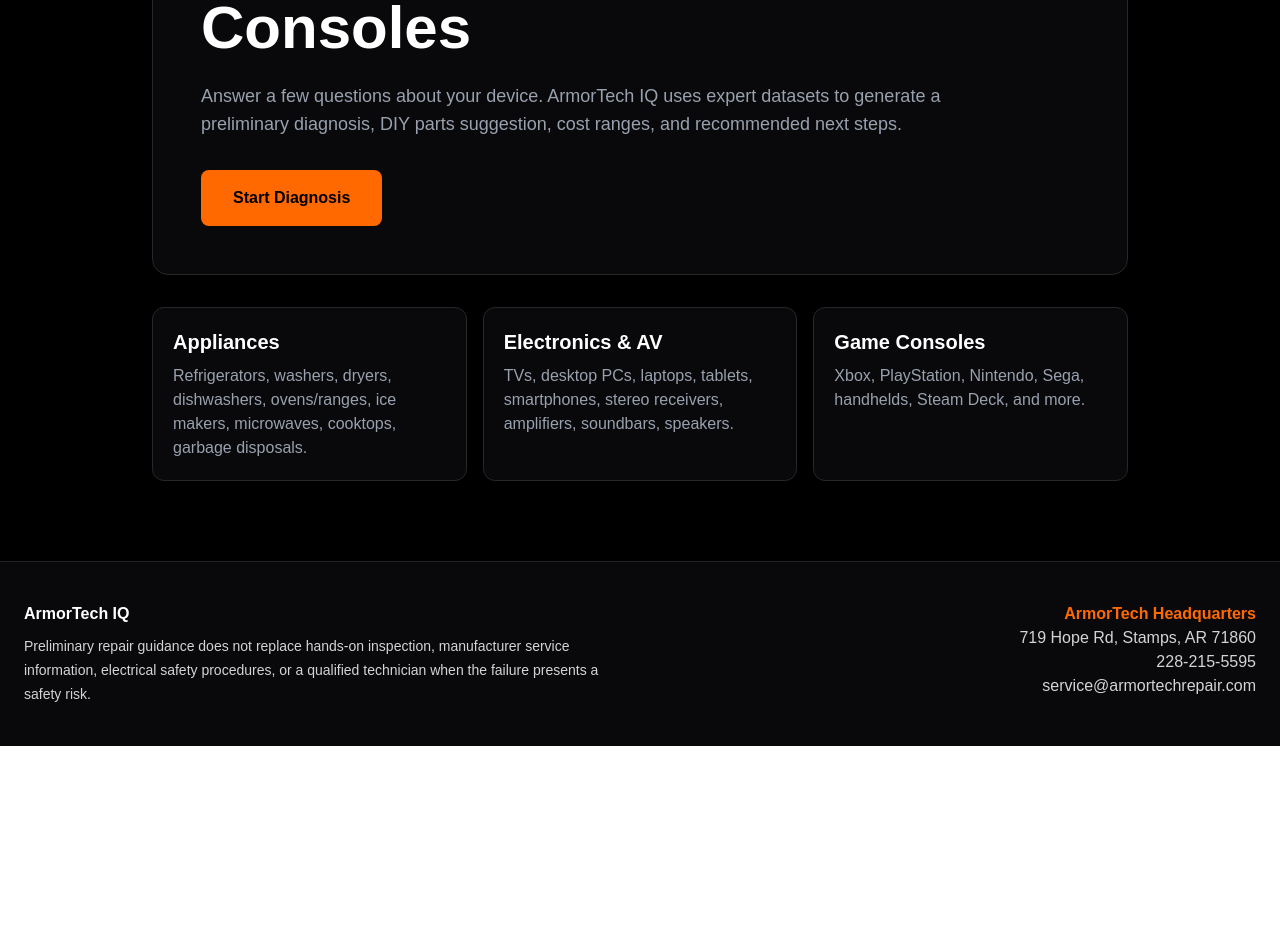
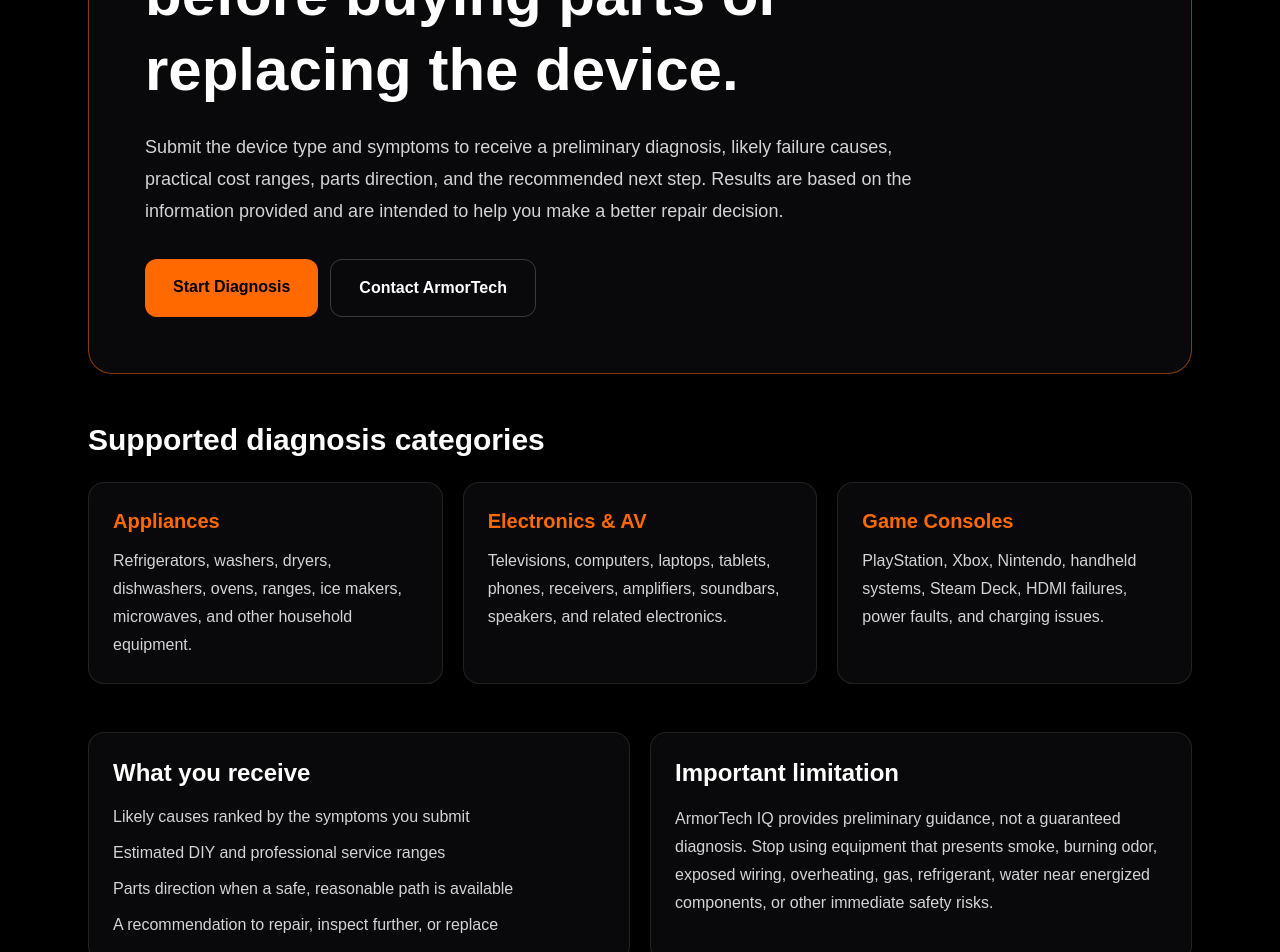
Before and after one commit to CenturionWho/armortech-iq, a Next.js app: page / in a window 1280 px wide. Shown: the part 360-1312 px from the top of the page. Before the commit the page ends 1106 px from the top, so only its background shows below. Built offline with nearby package versions, Linux system fonts and the light colour scheme.

Commit message:
Rewrite IQ homepage for customer-facing clarity

```diff
--- a/app/page.tsx
+++ b/app/page.tsx
@@ -1,49 +1,90 @@
 import Link from "next/link";
+
+const categories = [
+  {
+    title: "Appliances",
+    text: "Refrigerators, washers, dryers, dishwashers, ovens, ranges, ice makers, microwaves, and other household equipment.",
+  },
+  {
+    title: "Electronics & AV",
+    text: "Televisions, computers, laptops, tablets, phones, receivers, amplifiers, soundbars, speakers, and related electronics.",
+  },
+  {
+    title: "Game Consoles",
+    text: "PlayStation, Xbox, Nintendo, handheld systems, Steam Deck, HDMI failures, power faults, and charging issues.",
+  },
+];
 
 export default function Home() {
   return (
     <main className="min-h-screen bg-black text-white">
-      <section className="max-w-5xl mx-auto px-6 py-20">
-        <div className="border border-zinc-800 bg-zinc-950 rounded-2xl p-8 md:p-12">
-          <p className="text-orange-500 font-semibold mb-3">ArmorTech IQ</p>
-          <h1 className="text-4xl md:text-6xl font-bold mb-6">
-            Smart Repair Diagnosis for Appliances, Electronics, and Consoles
+      <section className="mx-auto max-w-6xl px-6 py-20">
+        <div className="rounded-3xl border border-orange-500/50 bg-zinc-950 p-8 shadow-2xl md:p-14">
+          <p className="mb-3 text-sm font-black uppercase tracking-[0.22em] text-orange-500">
+            ArmorTech IQ
+          </p>
+          <h1 className="max-w-4xl text-4xl font-black leading-tight md:text-6xl">
+            Start with a clearer repair path before buying parts or replacing the device.
           </h1>
-          <p className="text-gray-400 text-lg mb-8 max-w-3xl">
-            Answer a few questions about your device. ArmorTech IQ uses expert
-            datasets to generate a preliminary diagnosis, DIY parts suggestion,
-            cost ranges, and recommended next steps.
+          <p className="mt-6 max-w-3xl text-lg leading-8 text-zinc-300">
+            Submit the device type and symptoms to receive a preliminary diagnosis,
+            likely failure causes, practical cost ranges, parts direction, and the
+            recommended next step. Results are based on the information provided and
+            are intended to help you make a better repair decision.
           </p>
-          <Link
-            href="/iq/start"
-            className="inline-block bg-orange-500 hover:bg-orange-600 text-black font-bold px-8 py-4 rounded-lg"
-          >
-            Start Diagnosis
-          </Link>
+          <div className="mt-8 flex flex-wrap gap-3">
+            <Link
+              href="/iq/start"
+              className="rounded-xl bg-orange-500 px-7 py-4 font-black text-black hover:bg-orange-600"
+            >
+              Start Diagnosis
+            </Link>
+            <a
+              href="https://armortechrepair.com/contact"
+              className="rounded-xl border border-white/20 px-7 py-4 font-black hover:border-orange-500 hover:text-orange-500"
+            >
+              Contact ArmorTech
+            </a>
+          </div>
         </div>
 
-        <div className="grid md:grid-cols-3 gap-4 mt-8">
-          <div className="bg-zinc-950 border border-zinc-800 rounded-xl p-5">
-            <h2 className="font-bold text-xl mb-2">Appliances</h2>
-            <p className="text-gray-400">
-              Refrigerators, washers, dryers, dishwashers, ovens/ranges, ice
-              makers, microwaves, cooktops, garbage disposals.
+        <section className="mt-12">
+          <h2 className="text-3xl font-black">Supported diagnosis categories</h2>
+          <div className="mt-6 grid gap-5 md:grid-cols-3">
+            {categories.map((category) => (
+              <article
+                key={category.title}
+                className="rounded-2xl border border-white/10 bg-zinc-950 p-6"
+              >
+                <h3 className="text-xl font-black text-orange-500">
+                  {category.title}
+                </h3>
+                <p className="mt-3 leading-7 text-zinc-300">{category.text}</p>
+              </article>
+            ))}
+          </div>
+        </section>
+
+        <section className="mt-12 grid gap-5 md:grid-cols-2">
+          <article className="rounded-2xl border border-white/10 bg-zinc-950 p-6">
+            <h2 className="text-2xl font-black">What you receive</h2>
+            <ul className="mt-4 space-y-3 text-zinc-300">
+              <li>Likely causes ranked by the symptoms you submit</li>
+              <li>Estimated DIY and professional service ranges</li>
+              <li>Parts direction when a safe, reasonable path is available</li>
+              <li>A recommendation to repair, inspect further, or replace</li>
+            </ul>
+          </article>
+          <article className="rounded-2xl border border-white/10 bg-zinc-950 p-6">
+            <h2 className="text-2xl font-black">Important limitation</h2>
+            <p className="mt-4 leading-7 text-zinc-300">
+              ArmorTech IQ provides preliminary guidance, not a guaranteed diagnosis.
+              Stop using equipment that presents smoke, burning odor, exposed wiring,
+              overheating, gas, refrigerant, water near energized components, or other
+              immediate safety risks.
             </p>
-          </div>
-          <div className="bg-zinc-950 border border-zinc-800 rounded-xl p-5">
-            <h2 className="font-bold text-xl mb-2">Electronics & AV</h2>
-            <p className="text-gray-400">
-              TVs, desktop PCs, laptops, tablets, smartphones, stereo receivers,
-              amplifiers, soundbars, speakers.
-            </p>
-          </div>
-          <div className="bg-zinc-950 border border-zinc-800 rounded-xl p-5">
-            <h2 className="font-bold text-xl mb-2">Game Consoles</h2>
-            <p className="text-gray-400">
-              Xbox, PlayStation, Nintendo, Sega, handhelds, Steam Deck, and more.
-            </p>
-          </div>
-        </div>
+          </article>
+        </section>
       </section>
     </main>
   );
```
